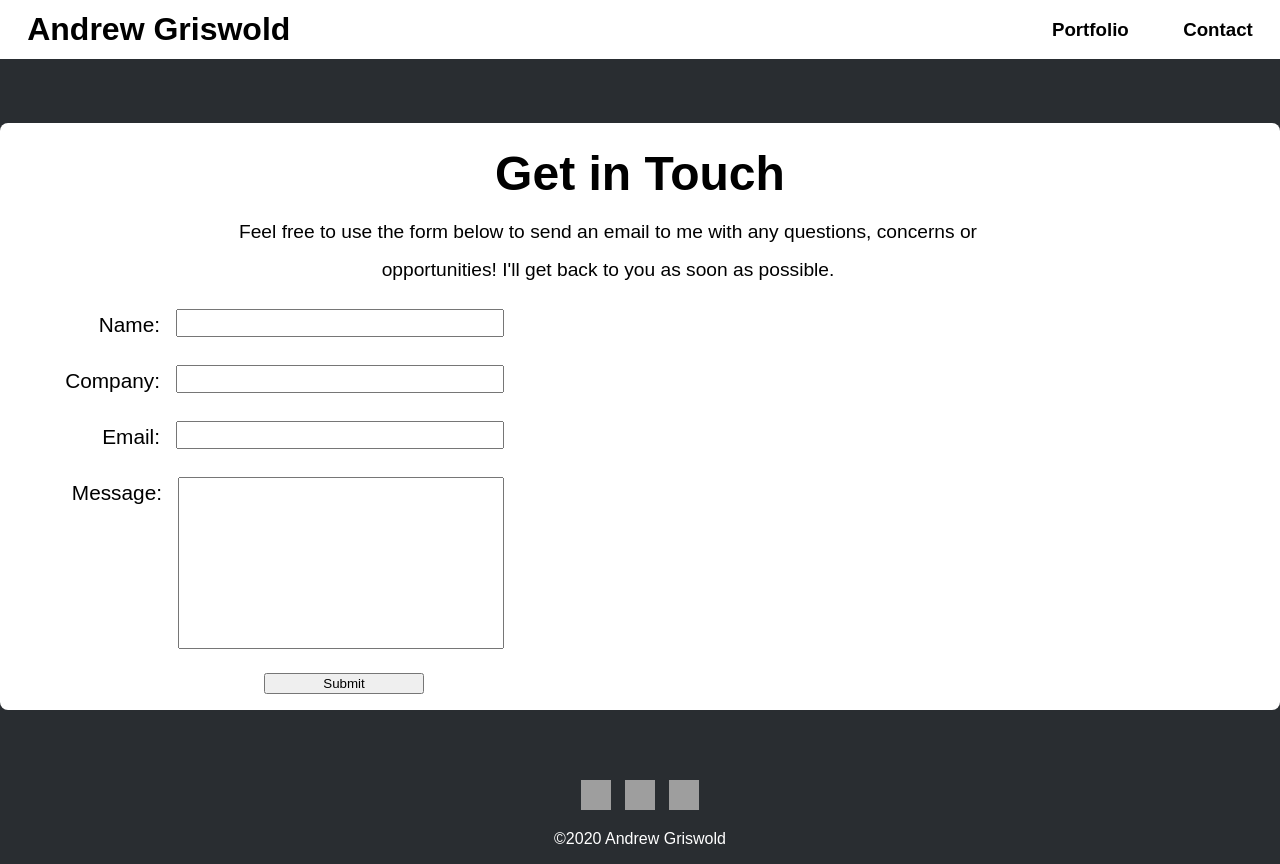
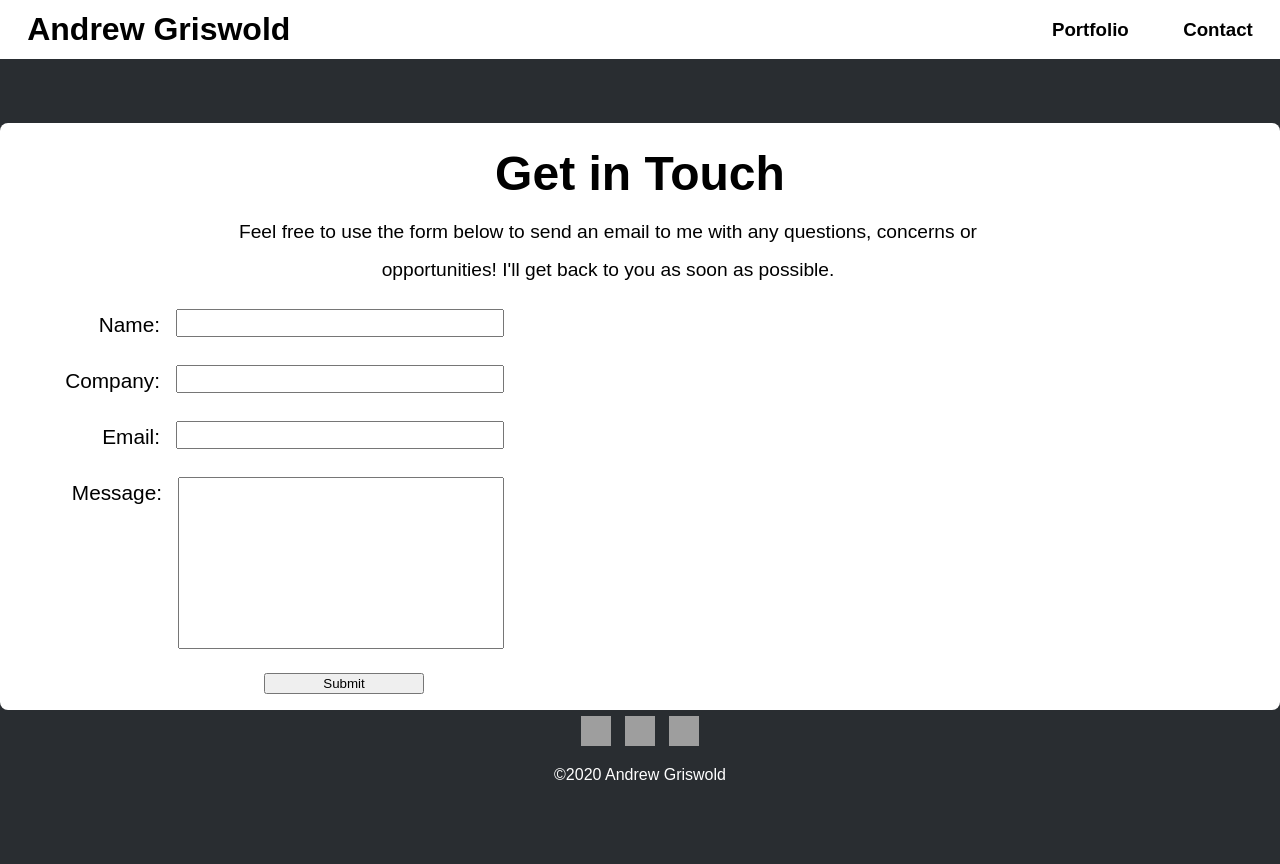
Before and after one commit to ThaGrza/portfolio, a React (Create React App) app: page /contact in a window 1280 px wide. After the commit the page ends 800 px from the top, so only its background shows below. Built offline with nearby package versions, Linux system fonts and the light colour scheme; grey boxes are pictures that could not be loaded.

Commit message:
fixed footer position

```diff
--- a/src/components/Card/index.css
+++ b/src/components/Card/index.css
@@ -1,6 +1,5 @@
 .card-component {
   background-color: #fff;
-
   margin: 2rem;
   padding: 1rem;
   border-radius: 0.7rem;
--- a/src/components/Footer/index.css
+++ b/src/components/Footer/index.css
@@ -1,7 +1,6 @@
 .footer-container {
   text-align: center;
-  margin-top: 60px;
-  position: static;
+  position: absolute;
   bottom: 0;
   width: 100%;
 }
```
